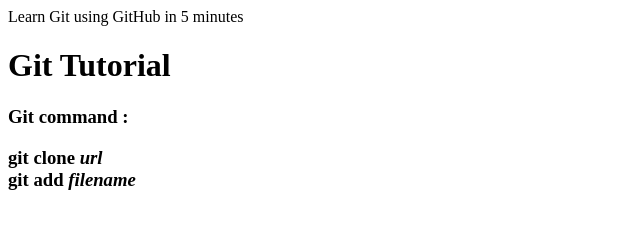
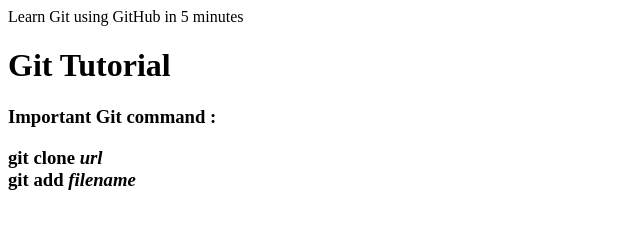
Before and after one commit to Ezzybobo/hello_world, a plain HTML site: page index.html in a window 1280 px wide. Shown: the whole page, without its empty margins (0-640 px from the left). Drawn offline with Linux system fonts and the light colour scheme.

Commit message:
Update index.html

```diff
--- a/index.html
+++ b/index.html
@@ -7,7 +7,7 @@
 
 <body>
 <h1>Git Tutorial</h1>
-<h3>Git command : <h3>
+<h3>Important Git command : <h3>
 git clone <i>url</i>
 <br>
 git add <i>filename</i>
```
